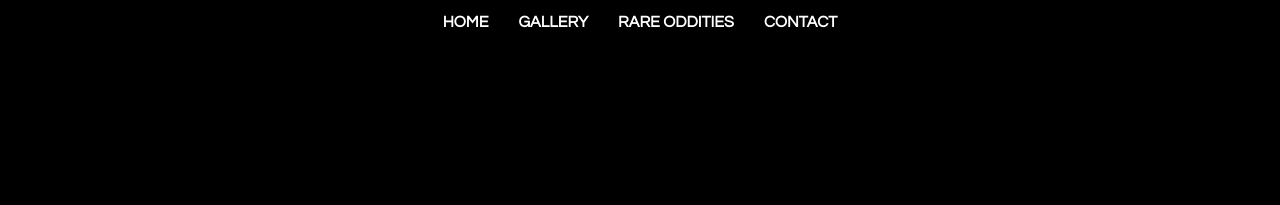
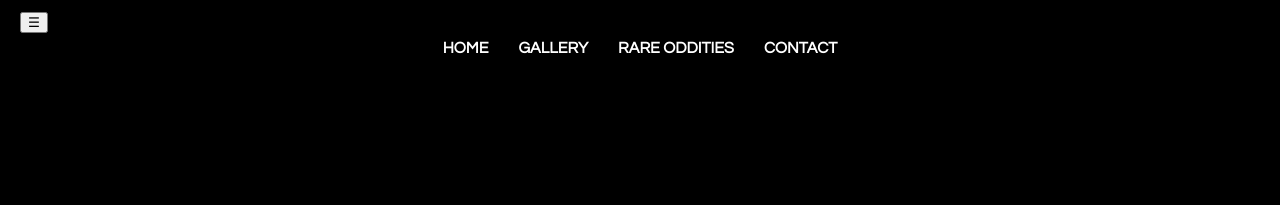
Before and after one commit to rachelmcarr/briFawvor, a plain HTML site: page index.html in a window 1280 px wide. Shown: the top 205 px of the page. Drawn offline with Linux system fonts and the light colour scheme.

Commit message:
Update index.html

```diff
--- a/index.html
+++ b/index.html
@@ -10,7 +10,8 @@
   <!-- Navigation Bar -->
   <header class="navbar">
     <nav>
-      <ul>
+      <button class="menu-toggle" aria-label="Toggle navigation">☰</button>
+      <ul class="nav-list">
         <li><a href="#intro">Home</a></li>
         <li><a href="#gallery">Gallery</a></li>
         <li><a href="https://www.facebook.com/groups/rareoddities" target="_blank">Rare Oddities</a></li>
@@ -49,5 +50,6 @@
   <footer id="contact">
     <p>Follow Rare Oddities on <a href="https://www.facebook.com/groups/rareoddities" target="_blank">Facebook</a>.</p>
   </footer>
+  <script src="script.js"></script>
 </body>
 </html>
```
